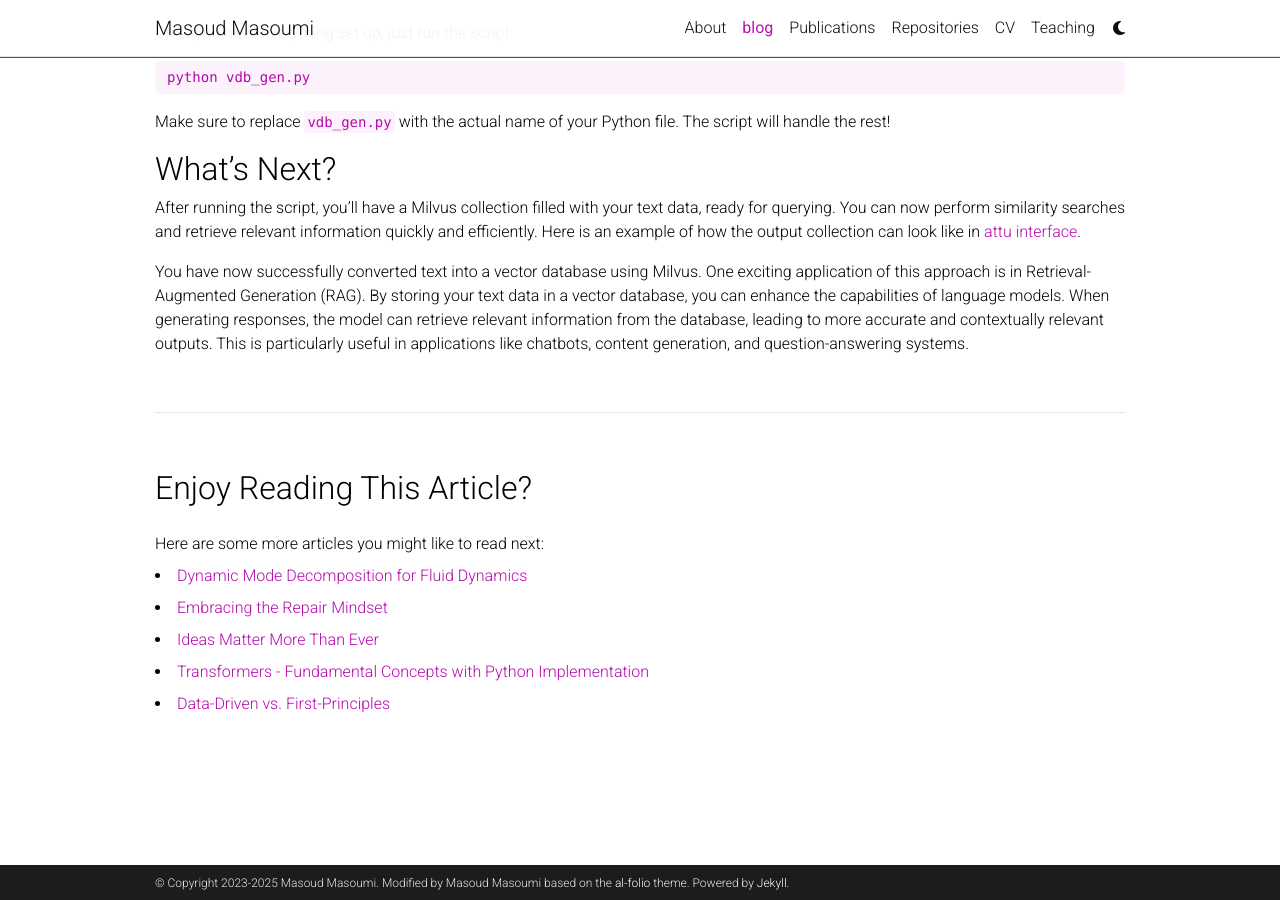
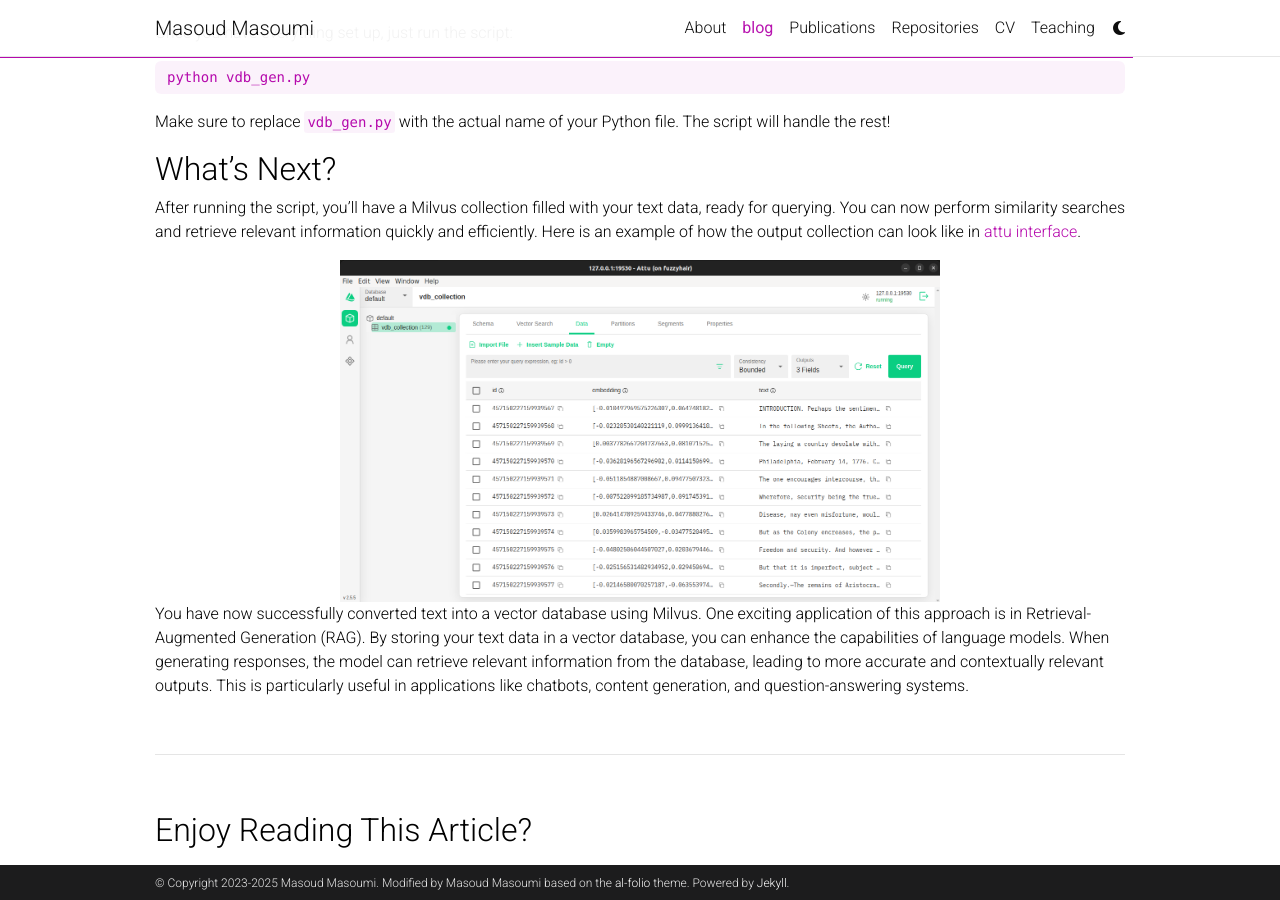
Before and after one commit to MasoudMiM/masoudmim.github.io, a Jekyll site: the page built from _posts/2025-04-13-text-to-vector-with-milvus.md, in a window 1280 px wide and 900 px high, scrolled down 1808 px. Built offline with Jekyll 4.4.1, drawn with Linux system fonts in a browser that asks for light colours; comment, search, counter and statistics services are not loaded; a style sheet for code colours, icons or effects is not loaded.

Commit message:
modified the text to vector post

```diff
--- a/_posts/2025-04-13-text-to-vector-with-milvus.md
+++ b/_posts/2025-04-13-text-to-vector-with-milvus.md
@@ -93,8 +93,12 @@ python vdb_gen.py
 
 Make sure to replace `vdb_gen.py` with the actual name of your Python file. The script will handle the rest!
 
-## What’s Next?
+## What's Next?
 
 After running the script, you'll have a Milvus collection filled with your text data, ready for querying. You can now perform similarity searches and retrieve relevant information quickly and efficiently. Here is an example of how the output collection can look like in [attu interface](https://milvus.io/docs/v2.0.x/attu.md).
 
+<div style="text-align: center;">
+    <img src="/assets/img/db_example_attu.png" alt="attu showing the vector database" width="600">
+</div>
+
 You have now successfully converted text into a vector database using Milvus. One exciting application of this approach is in Retrieval-Augmented Generation (RAG). By storing your text data in a vector database, you can enhance the capabilities of language models. When generating responses, the model can retrieve relevant information from the database, leading to more accurate and contextually relevant outputs. This is particularly useful in applications like chatbots, content generation, and question-answering systems.
```
Also changed, not shown: assets/img/db_example_attu.png (added).
